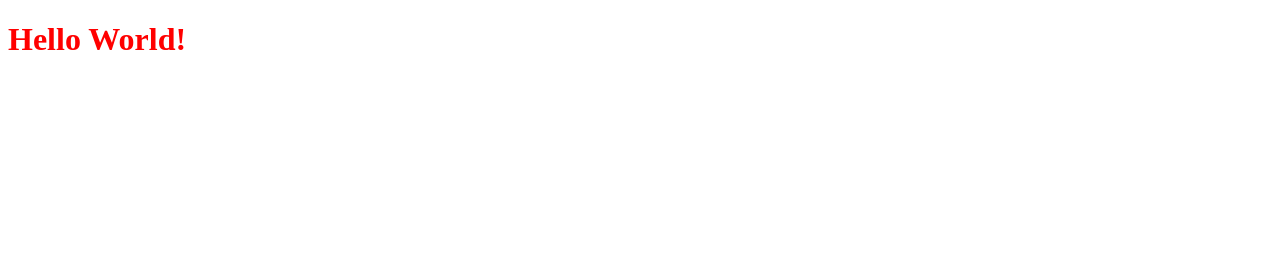
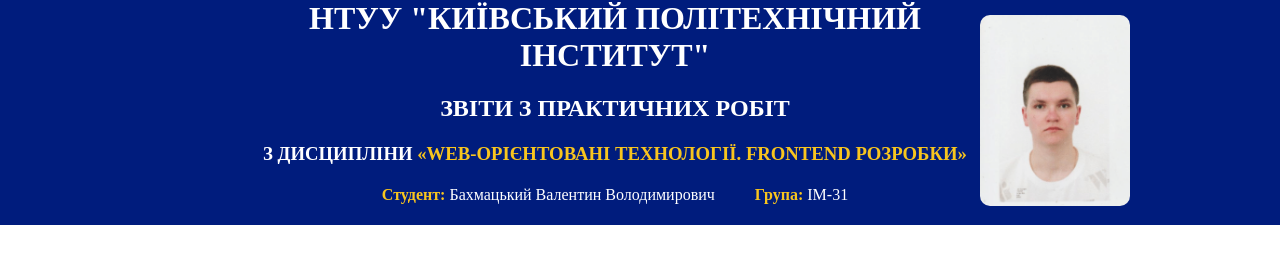
Before and after one commit to VaL2111/IM-31-appRECORD-BakhmatskyiValentyn-FIOT-2025, a plain HTML site: page index.html in a window 1280 px wide. Drawn offline with Linux system fonts and the light colour scheme.

Commit message:
Add header section

```diff
--- a/index.html
+++ b/index.html
@@ -10,7 +10,23 @@
 </head>
 <body>
     <header>
-        <h1 class="h1">Hello World!</h1>
+        <div class="container header-content">
+            <div class="header-text-block">
+                <h1 class="header-text">НТУУ "КИЇВСЬКИЙ ПОЛІТЕХНІЧНИЙ ІНСТИТУТ"</h1>
+                <h2 class="header-text">ЗВІТИ З ПРАКТИЧНИХ РОБІТ</h2>
+                <h3 class="header-text">З ДИСЦИПЛІНИ
+                    <span class="highlight">«WEB-ОРІЄНТОВАНІ ТЕХНОЛОГІЇ. FRONTEND РОЗРОБКИ»</span>
+                </h3>
+                <p class="header-text student-info">
+                    <span><strong class="highlight">Студент: </strong>Бахмацький Валентин Володимирович</span>
+                    <span><strong class="highlight">Група: </strong>ІМ-31</span>
+                </p>
+            </div>
+
+            <div class="header-photo">
+                <img src="img/photo.png" alt="Фото студента">
+            </div>
+        </div>
     </header>
 </body>
 </html>
--- a/style.css
+++ b/style.css
@@ -1,5 +1,43 @@
-h1 {
-  color: red;
+body {
+  margin: 0;
+  padding: 0;
+}
+
+.container {
+  background-color: #001c7d;
+}
+
+.header-content {
+  display: flex;
+  justify-content: space-between;
+  align-items: center;
+}
+
+.header-text-block {
+  margin-left: 250px;
+}
+
+.header-text {
+  color: #fff;
+  margin: 0 0 21px 0;
+  text-align: center;
+}
+
+.highlight {
+  color: #f8c51e;
+}
+
+.student-info {
+  display: flex;
+  gap: 40px;
+  justify-content: center;
+}
+
+.header-photo img {
+  width: 150px;
+  height: auto;
+  margin-right: 150px;
+  border-radius: 10px;
 }
 
 /*# sourceMappingURL=style.css.map */
```
Also changed, not shown: img/photo.png (added).
